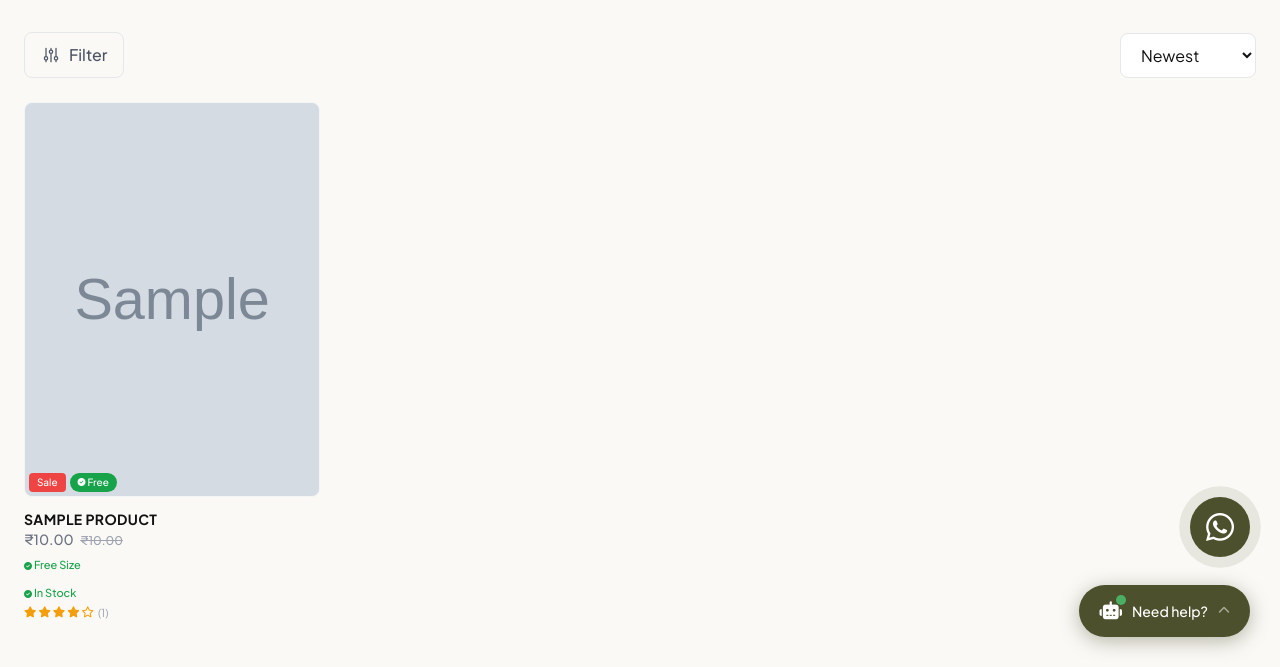
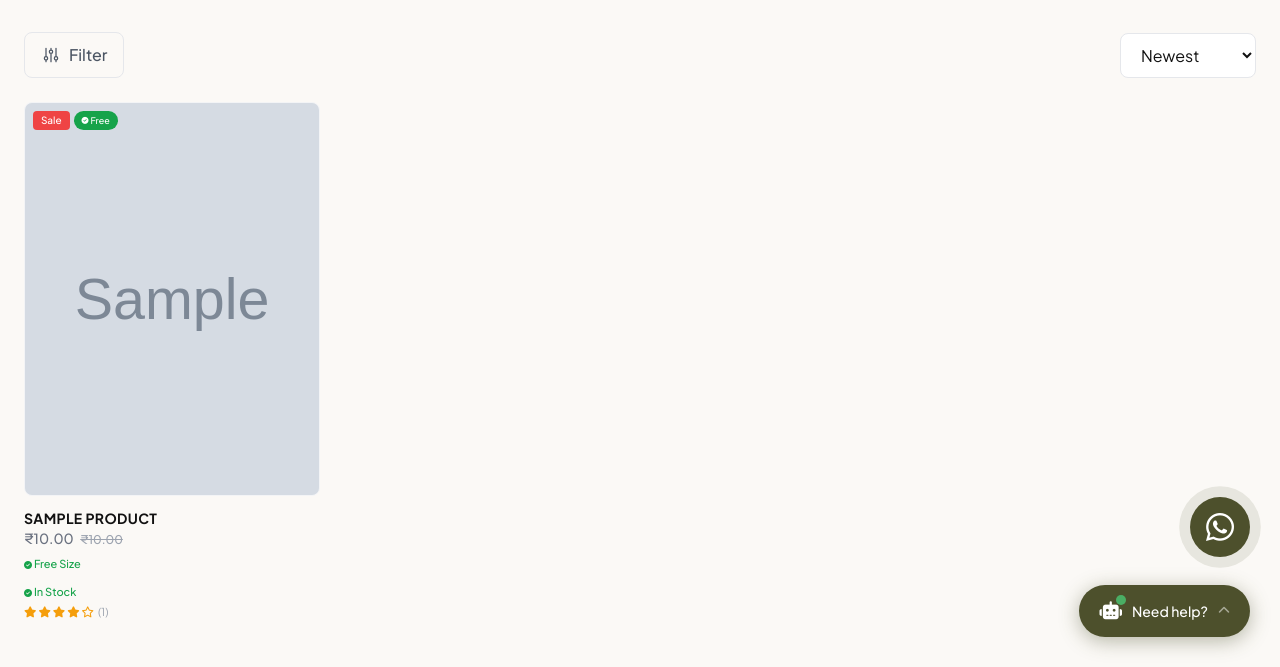
Before and after one commit to benishacletus-ux/olivintra-backend, a Flask app: page /shop in a window 1280 px wide. Shown: the part 133-800 px from the top of the page. Run offline with Flask 3, Linux system fonts and the light colour scheme; tables that the repository leaves empty hold one stand-in row (values such as "Sample post"); grey boxes marked "Sample" are stand-in pictures; some libraries are stand-ins or nearby versions; some web fonts are replaced.

Commit message:
Fix product image ratio and badge positioning - all images now 3:4 ratio

```diff
--- a/templates/shop.html
+++ b/templates/shop.html
@@ -80,7 +80,8 @@
         <div class="group cursor-pointer product-card touchable">
             <a href="/product/{{ product.slug }}" class="block">
                 <!-- ============ IMAGE CONTAINER WITH FIXED RATIO ============ -->
-                <div class="bg-white border border-gray-100 aspect-[3/4] mb-2 sm:mb-3 relative overflow-hidden rounded-lg product-image-wrapper">
+                <div class="bg-white border border-gray-100 mb-2 sm:mb-3 relative overflow-hidden rounded-lg product-image-wrapper">
+                    <div class="aspect-[3/4] w-full">
                         <img src="{{ product.get_optimized_image(300, 400) }}"
                              alt="{{ product.name }}"
                              class="w-full h-full object-cover transition-transform duration-500 group-hover:scale-105 product-image"
@@ -88,44 +89,48 @@
                              width="300"
                              height="400"
                              decoding="async">
+                    </div>
 
-                    <!-- ============ BADGES - Bottom Left ============ -->
-                    <div class="absolute bottom-1 left-1 right-1 flex flex-wrap gap-0.5 sm:gap-1 pointer-events-none z-10">
+                    <!-- ============ TOP LEFT BADGES ============ -->
+                    <div class="absolute top-2 left-2 flex flex-wrap gap-1 z-10">
+                        {% if product.original_price %}
+                        <span class="bg-red-500 text-white text-[8px] sm:text-[10px] px-1.5 sm:px-2 py-0.5 rounded font-medium">Sale</span>
+                        {% endif %}
+
+                        <!-- ============ FREE SIZE BADGE ============ -->
+                        {% if product.is_free_size %}
+                        <span class="bg-green-600 text-white text-[7px] sm:text-[9px] px-1.5 sm:px-2 py-0.5 rounded-full flex items-center gap-0.5 font-medium">
+                            <i class="fas fa-check-circle text-[5px] sm:text-[7px]"></i>
+                            <span class="hidden xs:inline">Free Size</span>
+                            <span class="xs:hidden">Free</span>
+                        </span>
+                        {% endif %}
+                    </div>
+
+                    <!-- ============ BOTTOM LEFT BADGES ============ -->
+                    <div class="absolute bottom-2 left-2 flex flex-wrap gap-1 z-10">
                         {% set all_images = product.get_all_images() %}
                         {% if all_images|length > 1 %}
-                        <span class="bg-black/60 text-white text-[9px] sm:text-[10px] px-1.5 sm:px-2 py-0.5 rounded-full flex items-center gap-0.5 pointer-events-auto">
-                            <i class="fas fa-images text-[7px] sm:text-[8px]"></i>
+                        <span class="bg-black/60 text-white text-[7px] sm:text-[8px] px-1.5 sm:px-2 py-0.5 rounded-full flex items-center gap-0.5">
+                            <i class="fas fa-images text-[6px] sm:text-[7px]"></i>
                             <span>{{ all_images|length }}</span>
                         </span>
                         {% endif %}
 
-                        {% if product.original_price %}
-                        <span class="bg-red-500 text-white text-[9px] sm:text-[10px] px-1.5 sm:px-2 py-0.5 rounded pointer-events-auto font-medium">Sale</span>
-                        {% endif %}
-
-                        <!-- ============ FREE SIZE BADGE ============ -->
-                        {% if product.is_free_size %}
-                        <span class="bg-green-600 text-white text-[8px] sm:text-[10px] px-1.5 sm:px-2 py-0.5 rounded-full flex items-center gap-0.5 pointer-events-auto font-medium">
-                            <i class="fas fa-check-circle text-[6px] sm:text-[8px]"></i>
-                            <span class="hidden xs:inline">Free Size</span>
-                            <span class="xs:hidden">Free</span>
-                        </span>
-                        {% endif %}
-
                         {% if not product.in_stock or product.stock == 0 %}
-                        <span class="bg-red-600 text-white text-[8px] sm:text-[10px] px-1.5 sm:px-2 py-0.5 rounded pointer-events-auto font-medium">Out</span>
+                        <span class="bg-red-600 text-white text-[7px] sm:text-[8px] px-1.5 sm:px-2 py-0.5 rounded font-medium">Out</span>
                         {% endif %}
                     </div>
 
                     <!-- ============ SIZE TAGS - Top Right ============ -->
                     {% set product_sizes = product.get_sizes() %}
                     {% if product_sizes and not product.is_free_size %}
-                    <div class="absolute top-1 right-1 flex flex-wrap gap-0.5 justify-end max-w-[65%] z-10">
-                        {% for size in product_sizes[:3] %}
-                        <span class="bg-white/90 text-gray-700 text-[8px] sm:text-[10px] font-medium px-1 sm:px-1.5 py-0.5 rounded shadow-sm size-tag">{{ size }}</span>
+                    <div class="absolute top-2 right-2 flex flex-wrap gap-0.5 justify-end max-w-[60%] z-10">
+                        {% for size in product_sizes[:4] %}
+                        <span class="bg-white/90 text-gray-700 text-[6px] sm:text-[8px] font-medium px-1 sm:px-1.5 py-0.5 rounded shadow-sm">{{ size }}</span>
                         {% endfor %}
-                        {% if product_sizes|length > 3 %}
-                        <span class="bg-white/90 text-gray-700 text-[8px] sm:text-[10px] font-medium px-1 sm:px-1.5 py-0.5 rounded shadow-sm size-tag">+{{ product_sizes|length - 3 }}</span>
+                        {% if product_sizes|length > 4 %}
+                        <span class="bg-white/90 text-gray-700 text-[6px] sm:text-[8px] font-medium px-1 sm:px-1.5 py-0.5 rounded shadow-sm">+{{ product_sizes|length - 4 }}</span>
                         {% endif %}
                     </div>
                     {% endif %}
@@ -595,13 +600,17 @@ console.log('📱 Mobile responsive design enabled');
 
 /* 1. Force all product images to be exactly the same size */
 .product-card .product-image-wrapper {
-    aspect-ratio: 3/4 !important;
     overflow: hidden;
     background-color: #f3f4f6;
     position: relative;
 }
 
-.product-card .product-image-wrapper img {
+.product-card .product-image-wrapper .aspect-\[3\/4\] {
+    aspect-ratio: 3/4 !important;
+    width: 100% !important;
+}
+
+.product-card .product-image-wrapper .aspect-\[3\/4\] img {
     width: 100% !important;
     height: 100% !important;
     object-fit: cover !important;
@@ -716,19 +725,8 @@ console.log('📱 Mobile responsive design enabled');
 }
 
 /* 12. All images same ratio - fallback */
-.product-card .product-image-wrapper::before {
-    content: '';
-    display: block;
-    padding-bottom: 133.33%; /* 3:4 ratio */
-}
-
-.product-card .product-image-wrapper img {
-    position: absolute;
-    top: 0;
-    left: 0;
-    width: 100%;
-    height: 100%;
-    object-fit: cover;
+.product-card .product-image-wrapper .aspect-\[3\/4\] {
+    position: relative;
 }
 </style>
 
```
Lines whose indentation alone changed are shown as unchanged.
